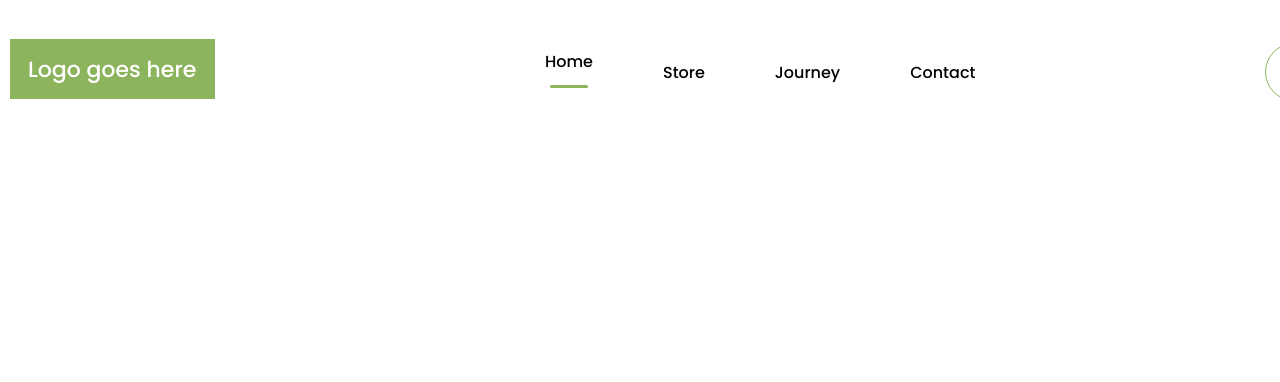
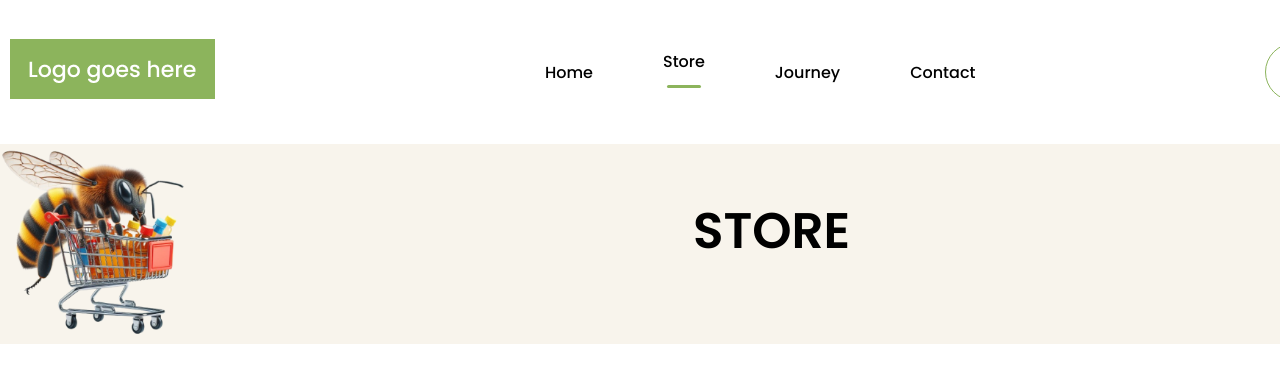
Before and after one commit to Yashasvi222/Wonder-Bee-Honey, a React (Create React App) app in the folder frontend/: page /store in a window 1280 px wide. Shown: the top 382 px of the page. Built offline with nearby package versions, Linux system fonts and the light colour scheme; a web font is replaced by a local one.

Commit message:
Store head added

```diff
--- a/frontend/src/Components/Navbar/Navbar.jsx
+++ b/frontend/src/Components/Navbar/Navbar.jsx
@@ -6,7 +6,7 @@ import cart_icon from '../Assets/cart_icon.png'
 
 const Navbar = () => {
 
-    const [menu, setMenu] = useState("home");
+    const [menu, setMenu] = useState("store");
 
   return (
     <>
--- /dev/null
+++ b/frontend/src/Components/StoreHead/StoreHead.css
@@ -0,0 +1,11 @@
+.store-head{
+    display: flex;
+    background-color: #F8F4EC;
+    height: 200px;
+    width: 100vw;
+}
+.store-head p{
+    font-size: 50px;
+    font-weight: 600;
+    margin-left: 490px;
+}
--- /dev/null
+++ b/frontend/src/Components/StoreHead/StoreHead.jsx
@@ -0,0 +1,16 @@
+import React from 'react'
+import Shoppingbee from '../Assets/shopping_bee.png'
+import './StoreHead.css'
+
+const Store_head = () => {
+  return (
+    <>
+      <div className="store-head">
+        <img src={Shoppingbee} alt="Shopping Bee" />
+        <p className="store">STORE</p>
+      </div>
+    </>
+  )
+}
+
+export default Store_head
--- a/frontend/src/Pages/Store.jsx
+++ b/frontend/src/Pages/Store.jsx
@@ -1,10 +1,11 @@
 import React from 'react'
+import StoreHead from '../Components/StoreHead/StoreHead'
 
 
 const Store = () => {
   return (
     <div>
-
+      <StoreHead/>
     </div>
   )
 }
```
Also changed, not shown: frontend/src/Components/Assets/shopping_bee.png (added), frontend/src/Pages/Home.jsx (line endings or trailing spaces).
